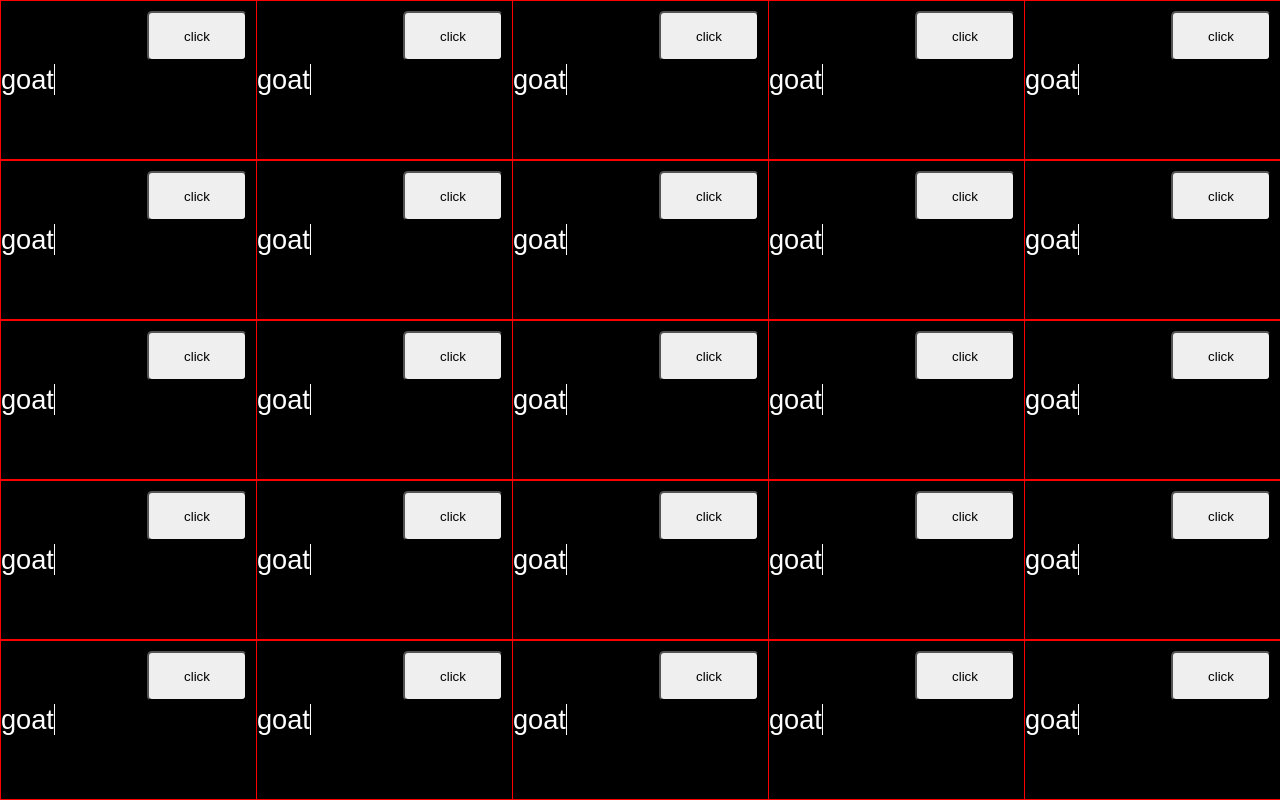
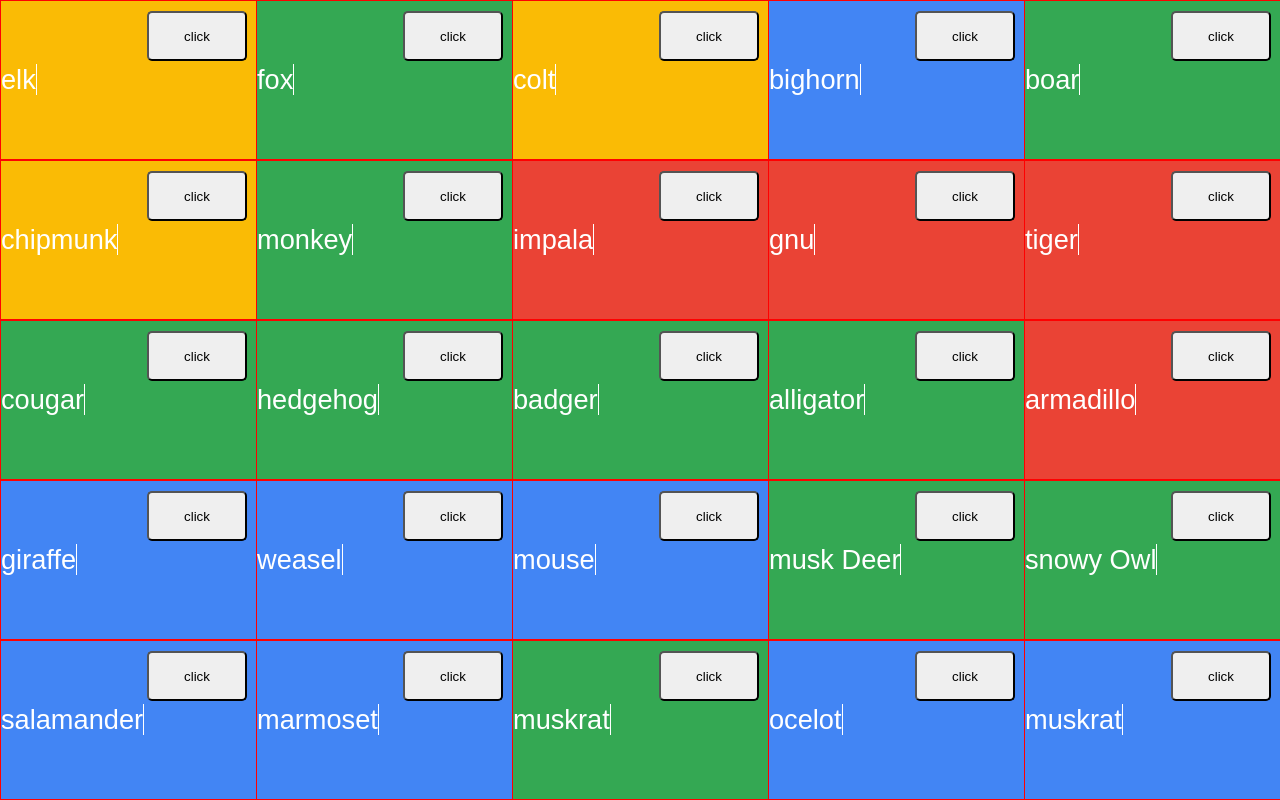
Before and after one commit to cartermagee/google-trends-visualizer-clone, a React (Create React App) app: page / in a window 1280 px wide. Built offline with nearby package versions, Linux system fonts and the light colour scheme; a web font is replaced by a local one.

Commit message:
refactoring to replace the state on completion of word

```diff
--- a/src/App.js
+++ b/src/App.js
@@ -3,6 +3,7 @@ import './styles/main.css';
 import Animals from './data/animal_names.json';
 import Colors from './data/colors.json';
 import Transitions from './data/transitions.json';
+import TypingSpeed from './data/typingSpeed.json';
 
 import Tile from './components/Tile2.js';
 
@@ -12,17 +13,18 @@ class App extends Component {
     this.state = {
       colors: [],
       animals: [],
+      typingSpeed: [],
       rows: 5,
       columns: 5,
       transitions: []
     }
   }
   componentWillMount(){
-    this.setState({animals: Animals, colors: Colors, transitions: Transitions});
+    this.setState({animals: Animals, colors: Colors, transitions: Transitions, typingSpeed: TypingSpeed});
   }
 
   renderGrid() {
-    const { colors, animals, rows, columns, transitions } = this.state;
+    const { colors, animals, rows, columns, transitions, typingSpeed } = this.state;
     const grid = {
         width: '100%',
         height: '100%',
@@ -41,7 +43,7 @@ class App extends Component {
       let row = [];
       while (j < columns) {
         let id = i+'-'+j;
-        row.push(<Tile id={id} key={id} animals={animals} transitions={transitions} colors={colors}/>);
+        row.push(<Tile id={id} key={id} animals={animals} transitions={transitions} colors={colors} typingSpeed={typingSpeed}/>);
         j++;
       }
       tiles.push(row);
--- a/src/components/Card.js
+++ b/src/components/Card.js
@@ -1,14 +1,14 @@
 import React, {Component} from 'react';
 // import React from 'react';
 import TypeWriter from './TypeWriter.js';
-// import '../styles/tile.css';
+// import '../styles/left.css';
 
 class Card extends Component {
     render() {
-        const { color, animal, nextCard } = this.props;
+        const { animal, color, speed, nextCard } = this.props;
         return (
             <div className="card" style={{background: color}}>
-                <TypeWriter animal={animal} nextCard={nextCard}/>
+                <TypeWriter animal={animal} color={color} speed={speed} nextCard={nextCard}/>
             </div>
         );
 
--- a/src/components/Tile2.js
+++ b/src/components/Tile2.js
@@ -10,15 +10,10 @@ class Tile extends Component {
     constructor(props) {
         super(props)
         this.state = {
-            animal: '',
-            animalIndex: '',
-            color: '',
-            colorIndex: '',
-            id: '',
             appearCard: true,
-            transition: props.transition,
             duration: 1000,
-            cards: []
+            cards: [],
+            card: {}
 
         }
     }
@@ -31,12 +26,42 @@ class Tile extends Component {
         const currColor = this.props.colors[currColorIndex];
 
         const currId = this.props.id+currAnimal;
+        const currentSpeed = this.props.typingSpeed[Math.floor(Math.random()*this.props.typingSpeed.length)]
 
         const currTransition = this.props.transitions[Math.floor(Math.random()*this.props.transitions.length)];
-        const nextTransition = this.props.transitions[Math.floor(Math.random()*this.props.transitions.length)];
+
+
+        let currentCard = {
+            animal: currAnimal,
+            animalIndex: currAnimalIndex,
+            color: currColor,
+            colorIndex: currColorIndex,
+            id: currId,
+            transition: currTransition,
+            speed:currentSpeed
+        };
+
+        this.setState({ card: currentCard });
+    }
+
+    componentWillUpdate(prevProps, prevState) {
+        console.warn("currentState = ", this.state);
+        console.warn("prevProps= ", prevProps);
+        console.warn("prevState= ", prevState);
+
+    }
+
+    componentWillReceiveProps(props) {
+        console.warn("prooooops= ", props);
+
+    }
+    nextCard = () => {
+        let currentCard = {...this.state.card};
+        console.warn("INNNN prev card", currentCard);
 
         let nextAnimalIndex = Math.floor(Math.random()*this.props.animals.length);
-        if (nextAnimalIndex === currAnimalIndex && nextAnimalIndex != 0) {
+
+        if (nextAnimalIndex === currentCard.animalIndex && nextAnimalIndex !== 0) {
             nextAnimalIndex = nextAnimalIndex - 1;
         } else if (nextAnimalIndex === 0){
             nextAnimalIndex = nextAnimalIndex + 1;
@@ -44,96 +69,49 @@ class Tile extends Component {
 
         const nextAnimal = this.props.animals[nextAnimalIndex];
 
+
         let nextColorIndex = Math.floor(Math.random()*this.props.colors.length);
-        if (nextColorIndex === currColorIndex) {
+        if (nextColorIndex === currentCard.colorIndex && nextColorIndex !== 0) {
             nextColorIndex = nextColorIndex - 1;
         } else if (nextColorIndex === 0){
             nextColorIndex = nextColorIndex + 1;
         }
         const nextColor = this.props.colors[nextColorIndex];
 
+
         const nextId = this.props.id+nextAnimal;
 
-        let cards = [];
-        let currentCard = {
-            animal: currAnimal,
-            color: currColor,
-            id: currId,
-            transition: currTransition
-        };
+        const nextTransition = this.props.transitions[Math.floor(Math.random()*this.props.transitions.length)];
+        const nextSpeed = this.props.typingSpeed[Math.floor(Math.random()*this.props.typingSpeed.length)]
 
         let nextCard = {
             animal: nextAnimal,
+            animalIndex: nextAnimalIndex,
             color: nextColor,
+            colorIndex: nextColorIndex,
             id: nextId,
-            transition: nextTransition
+            transition: nextTransition,
+            speed: nextSpeed
         };
-        cards.push(currentCard, nextCard);
-        console.warn("cards = ", cards);
-        console.warn("***********************");
+        console.warn("INNNN nextCard", nextCard);
+        this.setState({ card: nextCard });
 
-
-        this.setState({ cards });
-    }
-
-    componentWillUpdate(prevProps, prevState) {
-        console.warn("currentState = ", this.state);
-        console.warn("prevProps= ", prevProps);
-        console.warn("prevState= ", prevState);
-
-        // const {animals, colors} = {...prevProps.animals};
-        // const animal = animals[Math.floor(Math.random()*animals.length)];
-        // // const newColors = colors.splice(this.state.animalIndex);
-        // const color = colors[Math.floor(Math.random()*colors.length)];
-        // // const newAnimals = animals.splice(this.state.animalIndex);
-        // console.warn("id = ", this.state.id);
-        // console.warn("new animal = ", animal);
-        // console.warn("new color = ", color);
-        // console.warn("***********************");
-        // this.setState({
-        //     animal,
-        //     color,
-        //     appearCard: true
-        // });
-
-    }
-    shouldComponentUpdate(props) {
-        console.warn("prooooops= ", props);
-
-    }
-    componentWillReceiveProps(props) {
-        console.warn("prooooops= ", props);
-
-    }
-    nextCard() {
-        console.warn("INNNN next card");
-        // const newAnimalArray = this.props.animals.splice(this.state.animalIndex);
-        // const animal = newAnimalArray[Math.floor(Math.random()*newAnimalArray.length)];
-        // if (animal === this.state.animal) {
-        //     console.warn("same animal");
-        //     // this.nextCard();
-        // }
-        // const newcolorArray = this.props.colors.splice(this.state.colorIndex);
-        // const color = newcolorArray[Math.floor(Math.random()*newcolorArray.length)];
-        // if (color === this.state.color) {
-        //     console.warn("same color");
-        //     // this.nextCard();
-        // }
-        //  this.setState({ color, animal, appearCard: true });
     }
 
     render(){
-    //     const { animal, color, id } = this.state;
-    //     const newId = id+animal;
+        const { appearCard, card } = this.state;
+        // const newId = id+animal;
+    console.warn(this.state);
+
         return (
-            <TransitionGroup component='div'
-                className='tile'
-                // transitionName='slide'
-                // transitionEnterTimeout={2000}
-                // transitionLeaveTimeout={2000}
-                // transitionAppear={false}
+            <TransitionGroup component='div' className='tile'>
+                <CSSTransition
+                    timeout={2000}
+                    classNames='left'
+                    unmountOnExit
                 >
-              <Card color={'#000'} animal={"goat"} nextCard={this.nextCard}></Card>
+                    <Card key={card.id} animal={card.animal} color={card.color} speed={card.speed} nextCard={this.nextCard}/>
+                </CSSTransition>
             </TransitionGroup>
 
         );
--- a/src/components/TypeWriter.js
+++ b/src/components/TypeWriter.js
@@ -7,36 +7,40 @@ class TypeWriter extends React.Component {
     this.state = {
       text: '',
       start: 0,
-        typingSpeed: 0,
     }
   }
 
   componentDidMount() {
-      this.interval = setTimeout(this.handleType(), 2000);
+    if (this.props.animal) {
+      console.warn("animal present");
+
+      this.handleType();
+
+    }
   }
 
   componentWillUnmount() {
-      clearTimeout(this.interval);
+    console.warn("UNMOUNTED");
+
   }
 
   handleType = () => {
-      const { animal } = this.props;
+    const { animal, speed,  nextCard} = this.props;
     const { text } = this.state;
 
     setTimeout(() => {
       this.setState({
         text: animal.substring(0, text.length + 1),
-        typingSpeed: 150
       })
-      }, 500)
+    }, speed)
 
 
-    if (text === animal){
+    if (text === animal) {
       console.log("DONE");
-      // setTimeout(console.log("DONE timeout"),3000)
+      // setTimeout( nextCard, 2500)
       return;
     }
-    setTimeout(this.handleType, 150);
+    setTimeout(this.handleType, speed);
   };
 
   handleClick() {
@@ -48,9 +52,9 @@ class TypeWriter extends React.Component {
   render() {
     return (
       <p className="text fade-in">
-          <button onClick={()=> this.handleClick()}>click</button>
+        <button onClick={() => this.handleClick()}>click</button>
 
-          <span >{ this.state.text }</span>
+        <span >{this.state.text}</span>
         <span id="cursor"></span>
       </p>
     );
--- /dev/null
+++ b/src/data/typingSpeed.json
@@ -0,0 +1,6 @@
+[
+    150,
+    200,
+    225,
+    250
+]
```
Lines whose indentation alone changed are shown as unchanged.
